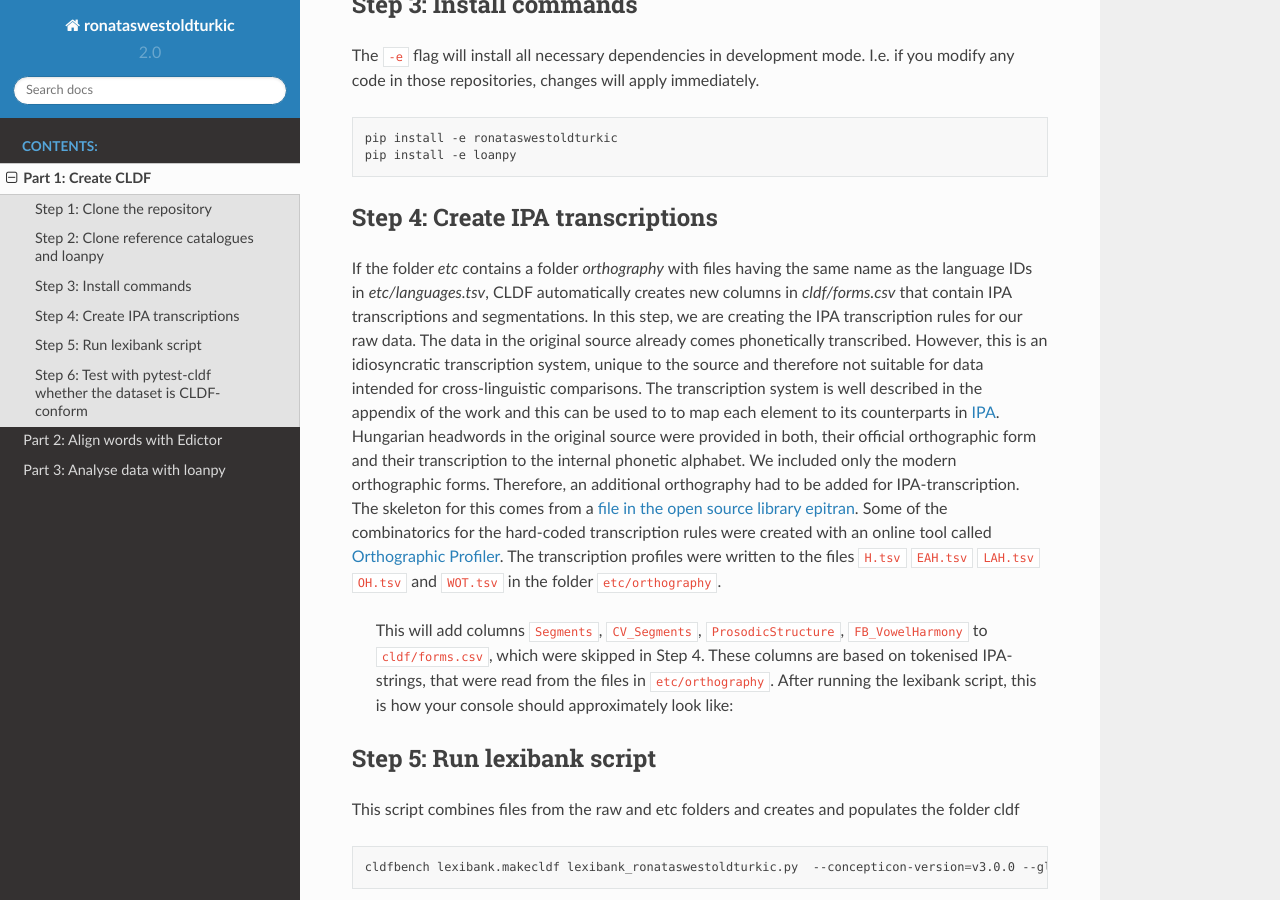
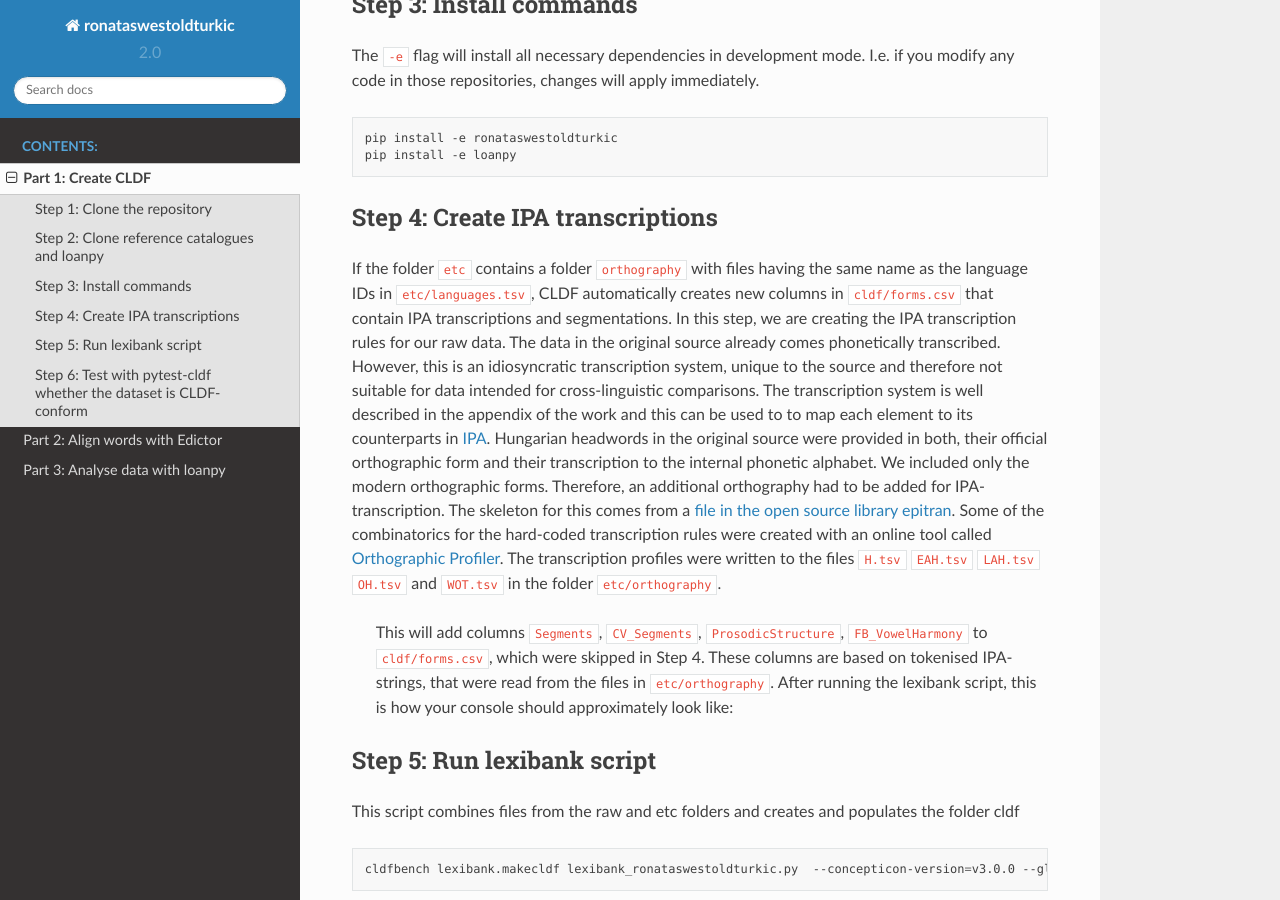
Before and after one commit to LoanpyDataHub/ronataswestoldturkic, a Sphinx documentation site: the page built from docs/mkcldf.rst, in a window 1280 px wide and 900 px high, scrolled down 854 px. Built offline with Sphinx 7.4.7 and the Read the Docs theme 2.0.0, drawn with Linux system fonts in a browser that asks for light colours.

Commit message:
[skip ci] update docs fix typo

```diff
--- a/docs/mkcldf.rst
+++ b/docs/mkcldf.rst
@@ -62,9 +62,10 @@ immediately.
 Step 4: Create IPA transcriptions
 -------------------------------------------
 
-If the folder `etc` contains a folder `orthography` with files having the same
-name as the language IDs in `etc/languages.tsv`, CLDF automatically creates
-new columns in `cldf/forms.csv` that contain
+If the folder ``etc`` contains a folder ``orthography`` with files having the
+same
+name as the language IDs in ``etc/languages.tsv``, CLDF automatically creates
+new columns in ``cldf/forms.csv`` that contain
 IPA transcriptions and segmentations. In this step, we are creating the
 IPA transcription rules for our raw data. The data in the original source
 already comes phonetically transcribed. However, this is an idiosyncratic
```
